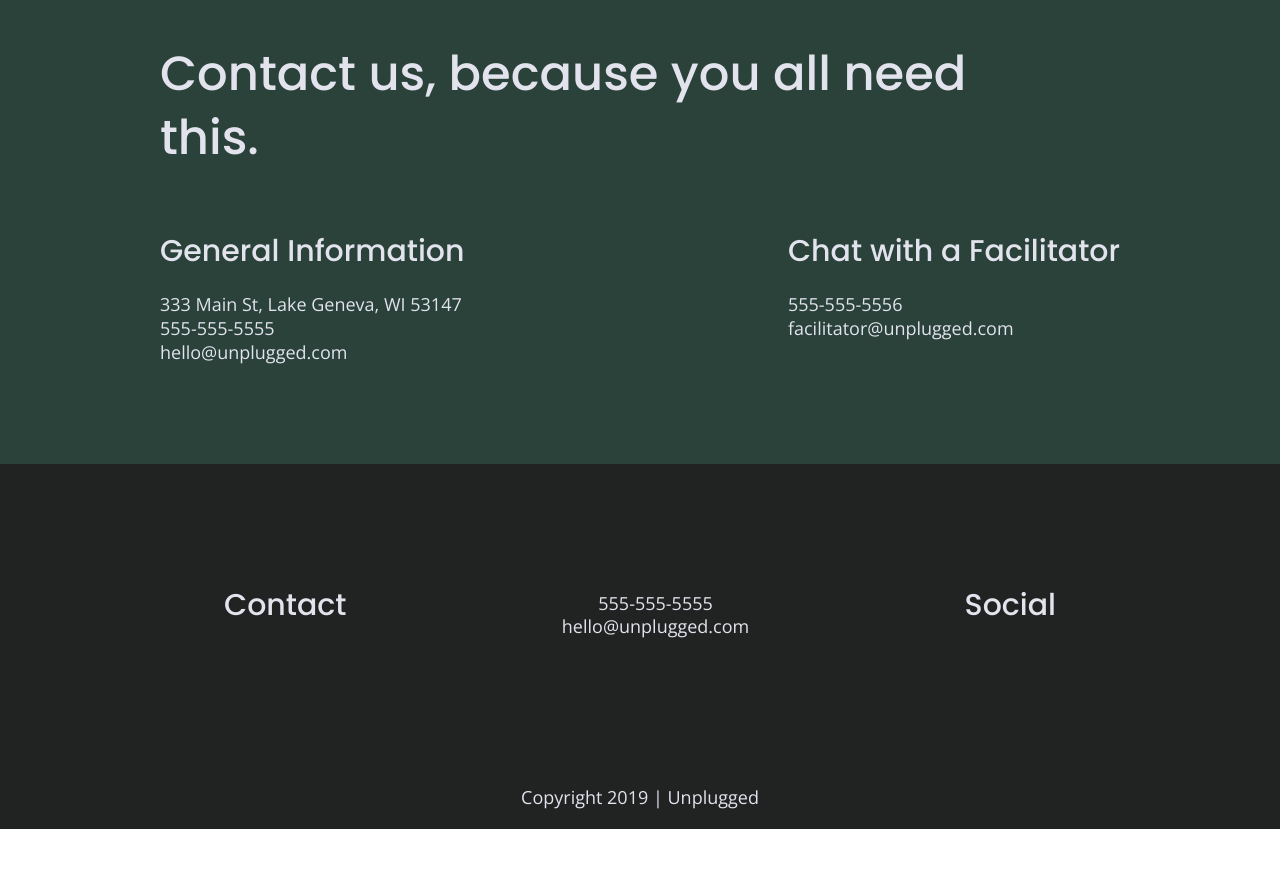
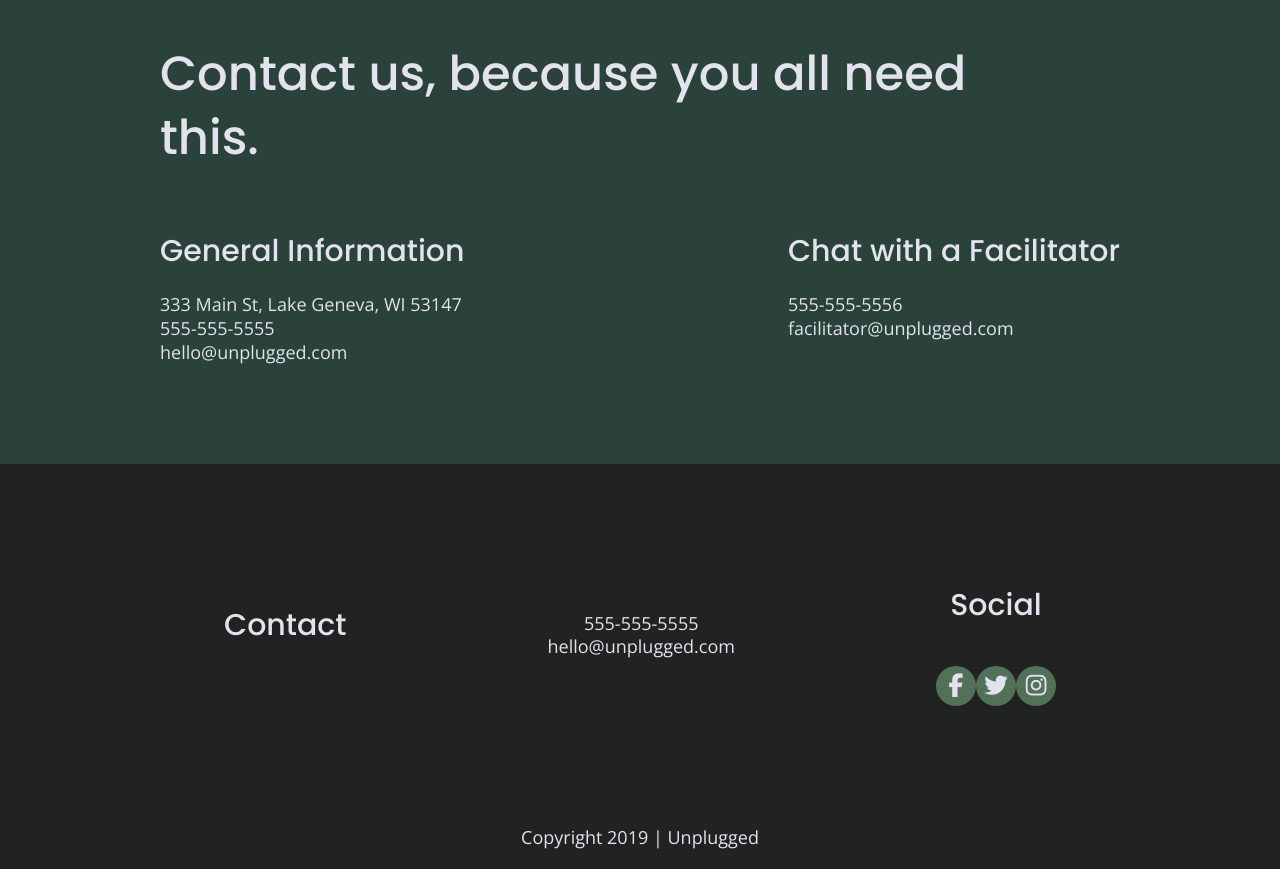
Before and after one commit to lindseydortch/206-unplugged-retreat, a plain HTML site: page about/index.html in a window 1280 px wide. Shown: the part 1299-2168 px from the top of the page. Before the commit the page ends 2128 px from the top, so only its background shows below. Drawn offline with nearby package versions, Linux system fonts and the light colour scheme.

Commit message:
added social icons

```diff
--- a/about/index.html
+++ b/about/index.html
@@ -73,12 +73,19 @@
             <p> 555-555-5555 <br> hello&#64;unplugged.com </p>
           </address>
           <div class="social">
-            <h4> Social </h4>
-              <div class="social-icons">
-                  <p><a href="https://www.facebook.com" target="_blank"></a></p>
-                  <p><a href="https://www.twitter.com" target="_blank"></a></p>
-                  <p><a href="https://www.instagram.com" target="_blank"></a></p>
-              </div>
+            <h4>Social</h4>
+            <div class="social-icons">
+              <p>
+                <a href="https://www.facebook.com/Skillcrush/" target="_blank"><i class="fab fa-facebook-f"></i></a>
+              </p>
+              <p>
+                <a href="https://twitter.com/Skillcrush" target="_blank"><i class="fab fa-twitter"></i></a>
+              </p>
+              <p>
+                <a href="https://www.instagram.com/skillcrush/" target="_blank"><i class="fab fa-instagram"></i></a>
+              </p>
+            </div>
+          </div>
           </div>
         </div>
       </div>
--- a/css/main.css
+++ b/css/main.css
@@ -240,9 +240,17 @@ footer .social-icons {
 }
 
 footer .social-icons p {
+  background-color: #527158;
+  border-radius: 50%;
+  width: 40px;
+  height: 40px;
   display: flex;
   justify-content: center;
   align-items: center;
+}
+
+footer .social-icons p i {
+  font-size: 1.3125em;
 }
 
 footer .copyright {
```
Also changed, not shown: faqs/index.html (+12 -6 lines), index.html (+5 -4 lines).
